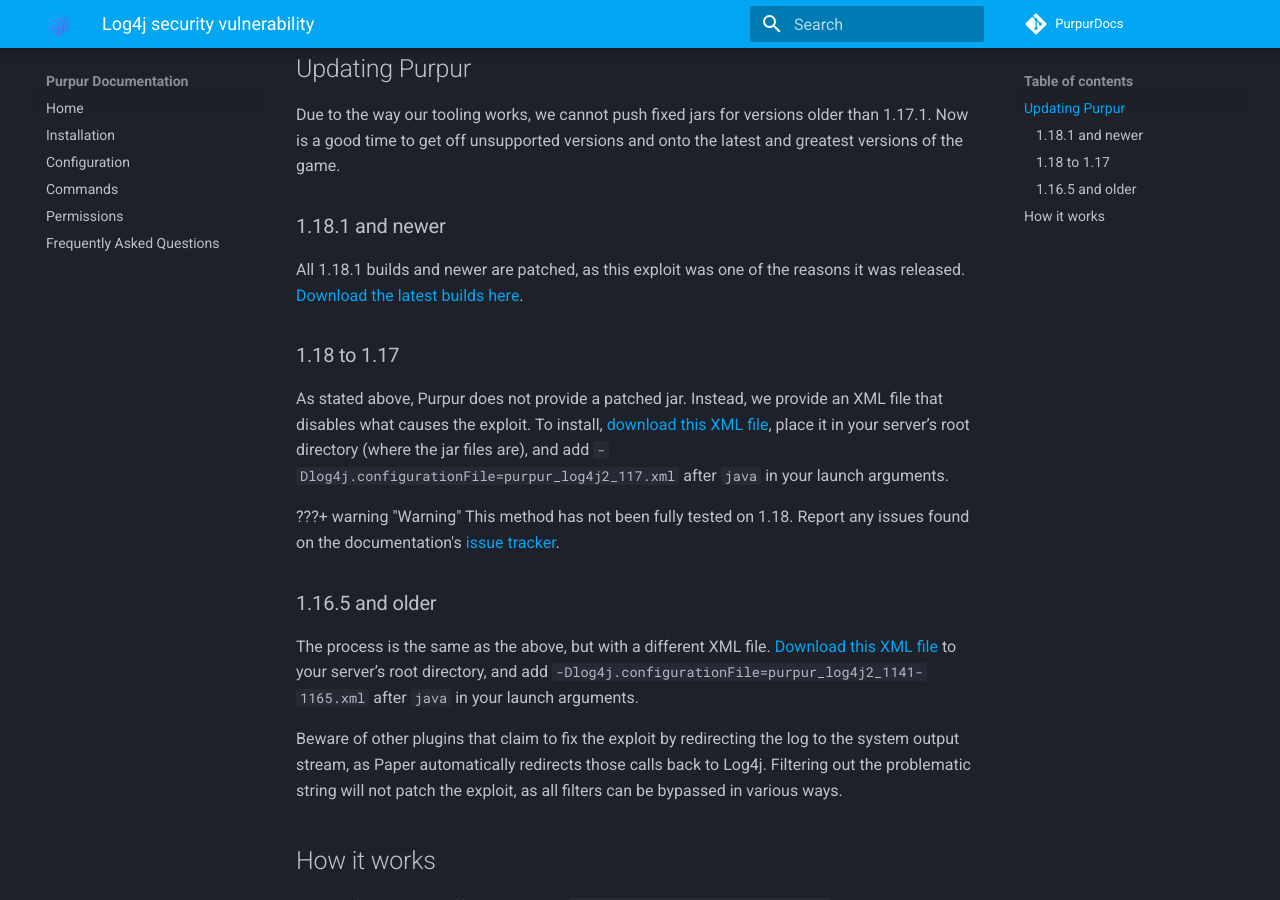
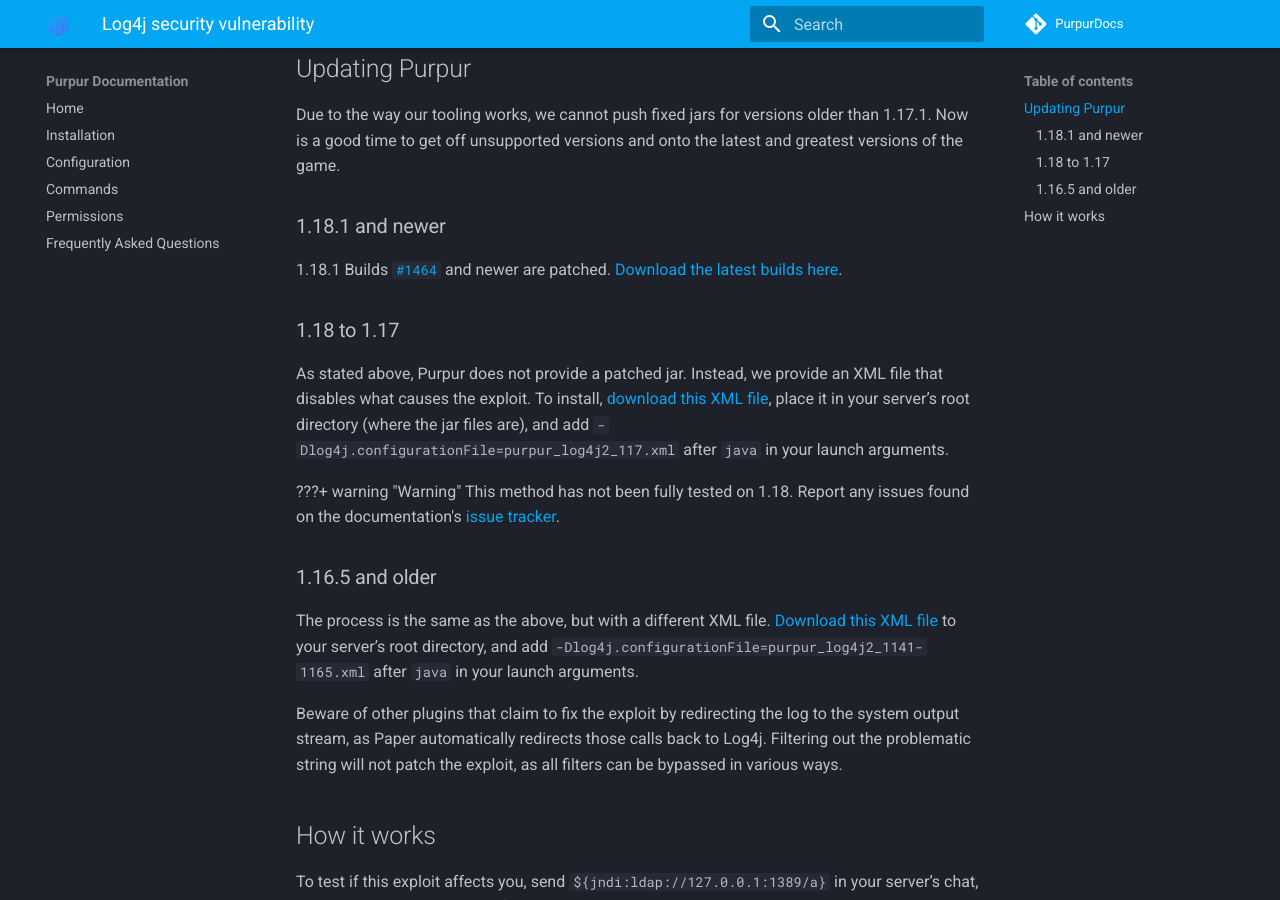
Before and after one commit to PurpurMC/PurpurDocs, an MkDocs documentation site: the page built from mkdocs/Log4j.md, in a window 1280 px wide and 900 px high, scrolled down 482 px. Built offline with MkDocs 1.6.1 and Material for MkDocs 9.7.7, drawn with Linux system fonts in a browser that asks for light colours; comment, search, counter and statistics services are not loaded.

Commit message:
Update 1.18.1 instructions

```diff
--- a/mkdocs/Log4j.md
+++ b/mkdocs/Log4j.md
@@ -9,7 +9,7 @@
 Due to the way our tooling works, we cannot push fixed jars for versions older than 1.17.1. Now is a good time to get off unsupported versions and onto the latest and greatest versions of the game.
 
 ### 1.18.1 and newer
-All 1.18.1 builds and newer are patched, as this exploit was one of the reasons it was released. [Download the latest builds here](https://purpurmc.org/downloads).
+1.18.1 Builds [`#1464`](https://api.purpurmc.org/v2/purpur/1.18.1/1464/download) and newer are patched. [Download the latest builds here](https://purpurmc.org/downloads).
 
 ### 1.18 to 1.17
 As stated above, Purpur does not provide a patched jar. Instead, we provide an XML file that disables what causes the exploit. To install, <a download href="../xml/purpur_log4j2_117.xml" >download this XML file</a>, place it in your server’s root directory (where the jar files are), and add `-Dlog4j.configurationFile=purpur_log4j2_117.xml` after `java` in your launch arguments.
```
